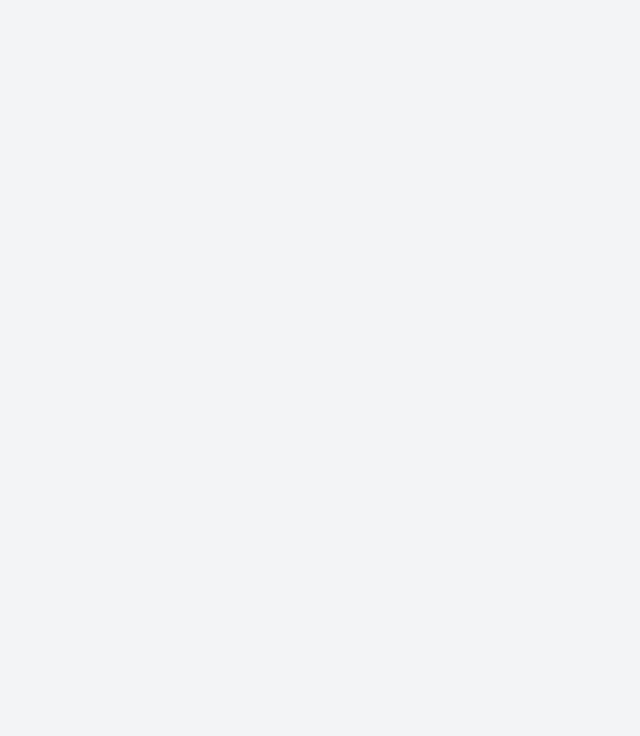
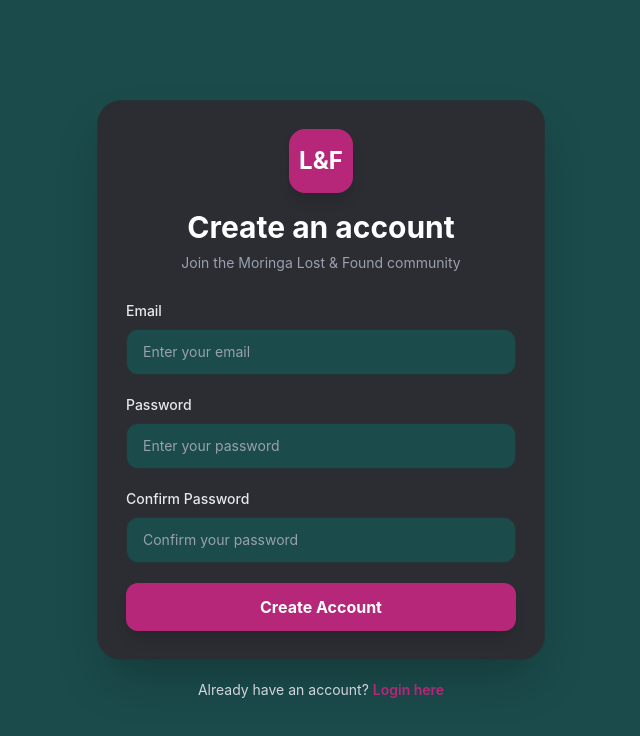
Before and after one commit to calvinwainaina-07/moringalostandfound, a React app in the folder frontend/: page /register in a window 1280 px wide. Before the commit this address had no page. Shown: the top 736 px of the page, without its empty margins (319-959 px from the left). Built offline with nearby package versions, Linux system fonts and the light colour scheme; the HTML template or start-up script is replaced by a standard one.

Commit message:
fix: integrate auth, items and mock API compatibility

```diff
--- a/frontend/db.json
+++ b/frontend/db.json
@@ -4,6 +4,11 @@
       "email": "hashimdixon5@gmail.com",
       "password": "$2a$10$NPfNq7Dro8cgTlWTOLhA6Oo9IDQMPMkG/OMw1uNTqOrlZDT/1/F3a",
       "id": 1
+    },
+    {
+      "email": "calvinwainaina40@gmail.com",
+      "password": "$2a$10$wUcFwanzn1cL8w9nfeXuyOd0ZUSvZzQyHfupyjN82L5OWvFYsqBoK",
+      "id": 2
     }
   ],
   "items": [
--- a/frontend/package.json
+++ b/frontend/package.json
@@ -8,13 +8,14 @@
     "build": "vite build",
     "lint": "eslint .",
     "preview": "vite preview",
-    "server": "json-server db.json -m ./node_modules/json-server-auth --port 4001"
+    "server": "json-server db.json -m ./node_modules/json-server-auth --port 4001",
+    "mock-api": "json-server-auth db.json --port 4001"
   },
   "dependencies": {
     "@reduxjs/toolkit": "^2.12.0",
     "@tailwindcss/vite": "^4.3.3",
     "axios": "^1.19.0",
-    "express": "^5.2.1",
+    "express": "^4.22.2",
     "react": "^19.2.8",
     "react-dom": "^19.2.8",
     "react-redux": "^9.3.0",
--- a/frontend/src/components/AuthForm.jsx
+++ b/frontend/src/components/AuthForm.jsx
@@ -11,63 +11,139 @@
 
   const validate = () => {
     if (!email.trim()) return "Email is required";
-    if (!/^[^\s@]+@[^\s@]+\.[^\s@]+$/.test(email)) return "Enter a valid email";
-    if (password.length < 6) return "Password must be at least 6 characters";
-    if (isRegister && password !== confirmPassword) return "Passwords do not match";
+
+    if (!/^[^\s@]+@[^\s@]+\.[^\s@]+$/.test(email)) {
+      return "Enter a valid email";
+    }
+
+    if (password.length < 6) {
+      return "Password must be at least 6 characters";
+    }
+
+    if (isRegister && password !== confirmPassword) {
+      return "Passwords do not match";
+    }
+
     return "";
   };
 
   const handleSubmit = (e) => {
     e.preventDefault();
+
     const err = validate();
+
     if (err) {
       setValidationError(err);
       return;
     }
+
     setValidationError("");
     onSubmit({ email, password });
   };
 
   return (
-    <form onSubmit={handleSubmit} noValidate>
-      <h2>{isRegister ? "Register" : "Login"}</h2>
+    <form
+      onSubmit={handleSubmit}
+      noValidate
+      className="w-full max-w-md rounded-3xl border border-[#263437] bg-[#2C2D32] p-7 shadow-2xl"
+    >
+      {/* Logo */}
+      <div className="mb-7 text-center">
+        <div className="mx-auto mb-4 flex h-16 w-16 items-center justify-center rounded-2xl bg-[#B62779] text-2xl font-bold text-white shadow-lg">
+          L&F
+        </div>
 
-      <label htmlFor="email">Email</label>
+        <h2 className="text-3xl font-bold text-white">
+          {isRegister ? "Create an account" : "Welcome back"}
+        </h2>
+
+        <p className="mt-2 text-sm text-gray-400">
+          {isRegister
+            ? "Join the Moringa Lost & Found community"
+            : "Login to your Lost & Found account"}
+        </p>
+      </div>
+
+      {/* Email */}
+      <div className="mb-5">
+        <label
+          htmlFor="email"
+          className="mb-2 block text-sm font-medium text-gray-200"
+        >
+          Email
+        </label>
+
         <input
           id="email"
           type="email"
           value={email}
           onChange={(e) => setEmail(e.target.value)}
           disabled={isLoading}
+          placeholder="Enter your email"
+          className="w-full rounded-xl border border-[#263437] bg-[#1B4B4B] px-4 py-3 text-sm text-white placeholder-gray-400 outline-none transition focus:border-[#B62779] focus:ring-2 focus:ring-[#B62779]/30"
         />
+      </div>
 
-      <label htmlFor="password">Password</label>
+      {/* Password */}
+      <div className="mb-5">
+        <label
+          htmlFor="password"
+          className="mb-2 block text-sm font-medium text-gray-200"
+        >
+          Password
+        </label>
+
         <input
           id="password"
           type="password"
           value={password}
           onChange={(e) => setPassword(e.target.value)}
           disabled={isLoading}
+          placeholder="Enter your password"
+          className="w-full rounded-xl border border-[#263437] bg-[#1B4B4B] px-4 py-3 text-sm text-white placeholder-gray-400 outline-none transition focus:border-[#B62779] focus:ring-2 focus:ring-[#B62779]/30"
         />
+      </div>
 
+      {/* Confirm password */}
       {isRegister && (
-        <>
-          <label htmlFor="confirmPassword">Confirm Password</label>
+        <div className="mb-5">
+          <label
+            htmlFor="confirmPassword"
+            className="mb-2 block text-sm font-medium text-gray-200"
+          >
+            Confirm Password
+          </label>
+
           <input
             id="confirmPassword"
             type="password"
             value={confirmPassword}
             onChange={(e) => setConfirmPassword(e.target.value)}
             disabled={isLoading}
+            placeholder="Confirm your password"
+            className="w-full rounded-xl border border-[#263437] bg-[#1B4B4B] px-4 py-3 text-sm text-white placeholder-gray-400 outline-none transition focus:border-[#B62779] focus:ring-2 focus:ring-[#B62779]/30"
           />
-        </>
+        </div>
       )}
 
-      {validationError && <p style={{ color: "red" }}>{validationError}</p>}
-      {error && <p style={{ color: "red" }}>{error}</p>}
+      {/* Error */}
+      {(validationError || error) && (
+        <div className="mb-5 rounded-xl border border-[#5A293C] bg-[#5A293C]/40 px-4 py-3 text-sm text-pink-200">
+          {validationError || error}
+        </div>
+      )}
 
-      <button type="submit" disabled={isLoading}>
-        {isLoading ? "Please wait..." : isRegister ? "Register" : "Login"}
+      {/* Button */}
+      <button
+        type="submit"
+        disabled={isLoading}
+        className="w-full rounded-xl bg-[#B62779] px-4 py-3 font-bold text-white shadow-lg transition hover:scale-[1.01] hover:bg-[#5A293C] disabled:cursor-not-allowed disabled:opacity-60"
+      >
+        {isLoading
+          ? "Please wait..."
+          : isRegister
+          ? "Create Account"
+          : "Login"}
       </button>
     </form>
   );
--- a/frontend/src/pages/LoginPage.jsx
+++ b/frontend/src/pages/LoginPage.jsx
@@ -7,10 +7,15 @@
 export default function LoginPage() {
   const dispatch = useDispatch();
   const navigate = useNavigate();
-  const { status, error, accessToken } = useSelector((state) => state.auth);
+
+  const { status, error, accessToken } = useSelector(
+    (state) => state.auth
+  );
 
   useEffect(() => {
-    if (accessToken) navigate("/");
+    if (accessToken) {
+      navigate("/");
+    }
   }, [accessToken, navigate]);
 
   useEffect(() => {
@@ -22,11 +27,25 @@
   };
 
   return (
-    <div className="auth-page">
-      <AuthForm mode="login" onSubmit={handleLogin} status={status} error={error} />
-      <p>
-        No account? <Link to="/register">Register here</Link>
-      </p>
+    <div className="flex min-h-screen items-center justify-center bg-[#1B4B4B] px-6 py-8">
+      <div className="w-full max-w-md">
+        <AuthForm
+          mode="login"
+          onSubmit={handleLogin}
+          status={status}
+          error={error}
+        />
+
+        <p className="mt-5 text-center text-sm text-gray-300">
+          No account?{" "}
+          <Link
+            to="/register"
+            className="font-semibold text-[#B62779] hover:text-pink-300 hover:underline"
+          >
+            Register here
+          </Link>
+        </p>
+      </div>
     </div>
   );
 }
--- a/frontend/src/pages/RegisterPage.jsx
+++ b/frontend/src/pages/RegisterPage.jsx
@@ -7,10 +7,15 @@
 export default function RegisterPage() {
   const dispatch = useDispatch();
   const navigate = useNavigate();
-  const { status, error, accessToken } = useSelector((state) => state.auth);
+
+  const { status, error, accessToken } = useSelector(
+    (state) => state.auth
+  );
 
   useEffect(() => {
-    if (accessToken) navigate("/");
+    if (accessToken) {
+      navigate("/");
+    }
   }, [accessToken, navigate]);
 
   useEffect(() => {
@@ -22,11 +27,25 @@
   };
 
   return (
-    <div className="auth-page">
-      <AuthForm mode="register" onSubmit={handleRegister} status={status} error={error} />
-      <p>
-        Already have an account? <Link to="/login">Login here</Link>
-      </p>
+    <div className="flex min-h-screen items-center justify-center bg-[#1B4B4B] px-4 py-8">
+      <div className="w-full max-w-md">
+        <AuthForm
+          mode="register"
+          onSubmit={handleRegister}
+          status={status}
+          error={error}
+        />
+
+        <p className="mt-5 text-center text-sm text-gray-300">
+          Already have an account?{" "}
+          <Link
+            to="/login"
+            className="font-semibold text-[#B62779] hover:text-pink-300 hover:underline"
+          >
+            Login here
+          </Link>
+        </p>
+      </div>
     </div>
   );
 }
--- a/frontend/src/routes/AppRoutes.jsx
+++ b/frontend/src/routes/AppRoutes.jsx
@@ -1,17 +1,30 @@
 import { BrowserRouter, Routes, Route } from "react-router-dom";
 import MainLayout from "../layouts/MainLayout";
 
-const Placeholder = ({ title }) => <h1>{title}</h1>;
+import HomePage from "../pages/HomePage";
+import LoginPage from "../pages/LoginPage";
+import RegisterPage from "../pages/RegisterPage";
+import ReportLost from "../pages/ReportLost";
+import ReportFound from "../pages/ReportFound";
+import ItemDetails from "../pages/ItemDetails";
+import ProtectedRoute from "../components/ProtectedRoute";
 
 export default function AppRoutes() {
   return (
     <BrowserRouter>
       <Routes>
-        <Route element={<MainLayout />}>
-          <Route path="/" element={<Placeholder title="Home" />} />
-          <Route path="/report-lost" element={<Placeholder title="Report Lost" />} />
-          <Route path="/report-found" element={<Placeholder title="Report Found" />} />
-          <Route path="/dashboard" element={<Placeholder title="Dashboard" />} />
+        {/* Authentication */}
+        <Route path="/login" element={<LoginPage />} />
+        <Route path="/register" element={<RegisterPage />} />
+
+        {/* Protected application */}
+        <Route element={<ProtectedRoute />}>
+          <Route element={<MainLayout />}>
+            <Route path="/" element={<HomePage />} />
+            <Route path="/report-lost" element={<ReportLost />} />
+            <Route path="/report-found" element={<ReportFound />} />
+            <Route path="/items/:id" element={<ItemDetails />} />
+          </Route>
         </Route>
       </Routes>
     </BrowserRouter>
--- a/frontend/src/services/api.js
+++ b/frontend/src/services/api.js
@@ -1,7 +1,7 @@
 import axios from "axios";
 
 const api = axios.create({
-  baseURL: "http://localhost:3000",
+  baseURL: "http://localhost:4001",
   timeout: 10000,
   headers: {
     "Content-Type": "application/json",
```
Also changed, not shown: frontend/src/pages/HomePage.jsx (+28 -5 lines), frontend/src/services/authService.js (line endings or trailing spaces), 1 other file (tests, documents, lock files or other folders). Lines whose indentation alone changed are shown as unchanged.
